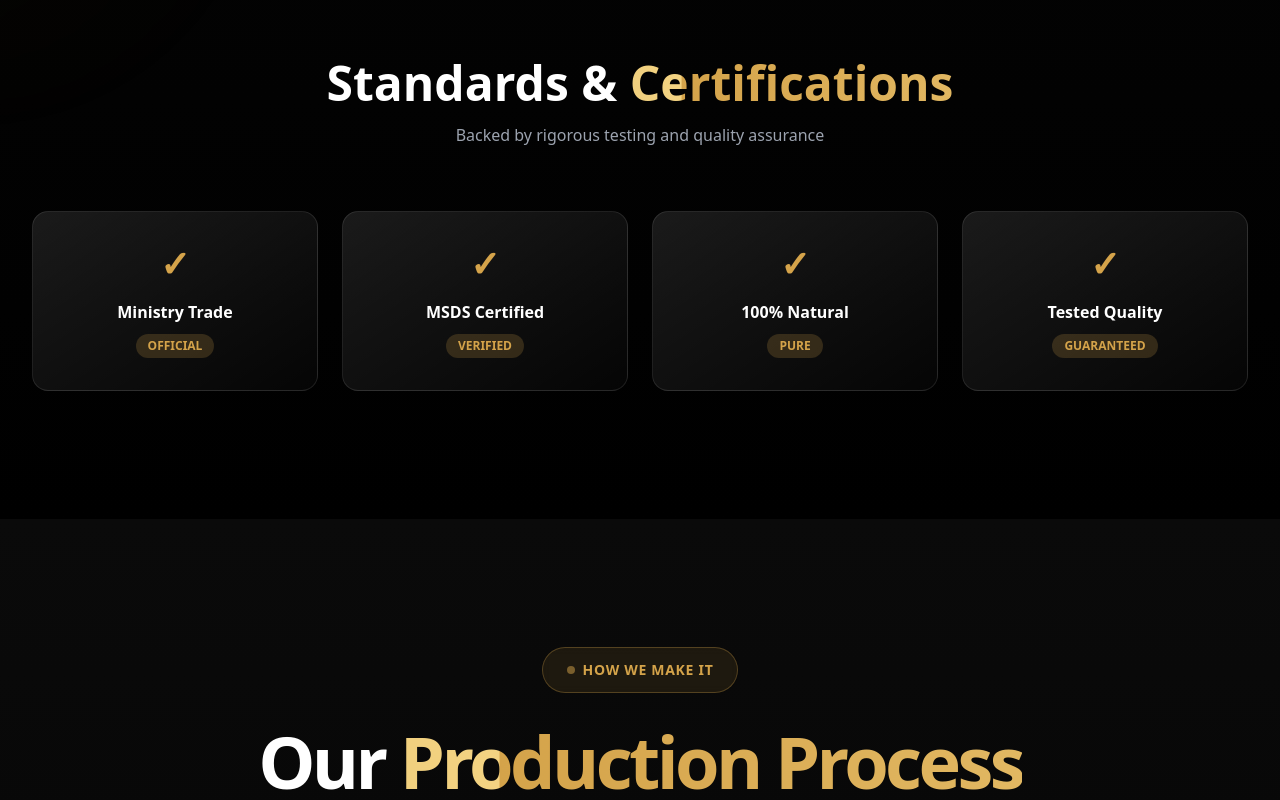
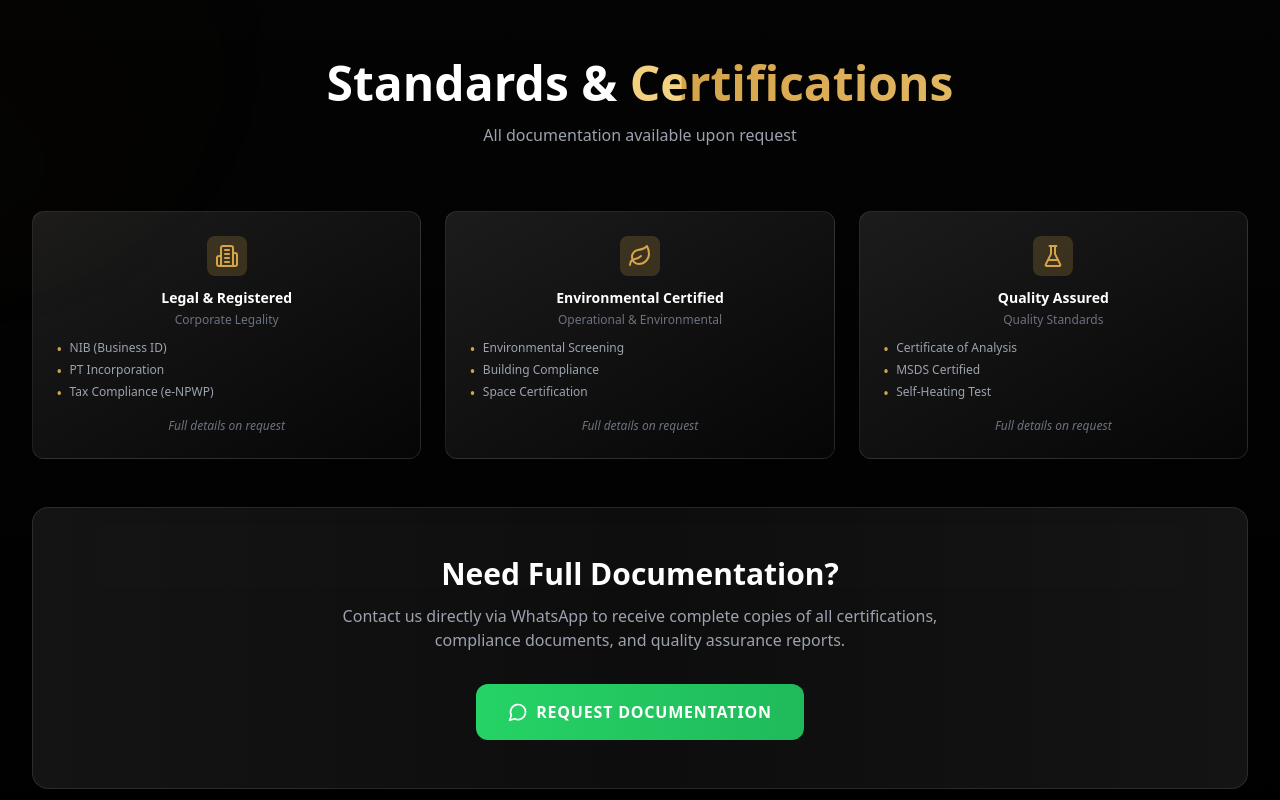
Before and after one commit to muhmhilmi/BumiCharcoal-2, a React (Vite) app: page / in a window 1280 px wide. Shown: the part 6320-7120 px from the top of the page. Built offline with nearby package versions, Linux system fonts and the light colour scheme.

Commit message:
BumiCharcoalWebsite

```diff
--- a/src/components/About.tsx
+++ b/src/components/About.tsx
@@ -1,4 +1,4 @@
-import { Award, Globe, Shield, Users, ArrowRight, Check } from 'lucide-react';
+import { Award, Globe, Shield, Users, ArrowRight, Check, Building2, Leaf, FlaskConical, MessageCircle } from 'lucide-react';
 import { useEffect, useState } from 'react';
 
 interface AboutFeature {
@@ -23,10 +23,24 @@ export default function About() {
   ];
 
   const certifications = [
-    { icon: '✓', name: 'Ministry Trade', badge: 'Official' },
-    { icon: '✓', name: 'MSDS Certified', badge: 'Verified' },
-    { icon: '✓', name: '100% Natural', badge: 'Pure' },
-    { icon: '✓', name: 'Tested Quality', badge: 'Guaranteed' }
+    {
+      category: 'Corporate Legality',
+      icon: Building2,
+      shortTitle: 'Legal & Registered',
+      items: ['NIB (Business ID)', 'PT Incorporation', 'Tax Compliance (e-NPWP)']
+    },
+    {
+      category: 'Operational & Environmental',
+      icon: Leaf,
+      shortTitle: 'Environmental Certified',
+      items: ['Environmental Screening', 'Building Compliance', 'Space Certification']
+    },
+    {
+      category: 'Quality Standards',
+      icon: FlaskConical,
+      shortTitle: 'Quality Assured',
+      items: ['Certificate of Analysis', 'MSDS Certified', 'Self-Heating Test']
+    }
   ];
 
   return (
@@ -160,36 +174,88 @@ export default function About() {
           })}
         </div>
 
-        {/* Certifications Section */}
+        {/* Certifications Section - Thumbnail Style */}
         <div id="certificates" className={`transform transition-all duration-1000 delay-300 ${isVisible ? 'opacity-100 translate-y-0' : 'opacity-0 translate-y-8'}`}>
           <div className="text-center mb-16">
             <h3 className="text-4xl md:text-5xl font-black text-white">
               Standards & <span className="text-transparent bg-gradient-to-r from-[#D4A34A] to-[#f3d382] bg-clip-text animate-shine">Certifications</span>
             </h3>
-            <p className="text-gray-400 mt-4 max-w-2xl mx-auto">Backed by rigorous testing and quality assurance</p>
+            <p className="text-gray-400 mt-4 max-w-2xl mx-auto">All documentation available upon request</p>
           </div>
 
-          <div className="grid grid-cols-2 md:grid-cols-4 gap-6">
-            {certifications.map((cert, idx) => (
+          {/* Certification Thumbnails Grid */}
+          <div className="grid grid-cols-1 md:grid-cols-3 gap-6 mb-12">
+            {certifications.map((cert, idx) => {
+              const Icon = cert.icon;
+              return (
                 <div
                   key={idx}
-                className={`group transform transition-all duration-700 hover:scale-110 ${isVisible ? 'opacity-100 translate-y-0' : 'opacity-0 translate-y-8'}`}
+                  className={`group transform transition-all duration-700 ${isVisible ? 'opacity-100 translate-y-0' : 'opacity-0 translate-y-8'}`}
                   style={{ transitionDelay: `${idx * 100 + 500}ms` }}
                 >
-                <div className="relative bg-gradient-to-br from-white/10 to-white/[0.02] border border-white/10 rounded-2xl p-8 text-center overflow-hidden group-hover:border-[#D4A34A]/40 group-hover:from-white/[0.12] transition-all duration-500">
+                  <div className="relative bg-gradient-to-br from-white/10 to-white/[0.02] border border-white/10 rounded-xl p-6 text-center overflow-hidden group-hover:border-[#D4A34A]/40 group-hover:from-white/[0.12] transition-all duration-500 h-full cursor-pointer">
                     {/* Animated background on hover */}
                     <div className="absolute inset-0 bg-gradient-to-br from-[#D4A34A]/20 to-transparent opacity-0 group-hover:opacity-100 transition-opacity duration-500 -z-10" />
 
-                  <div className="mb-4 text-4xl font-black text-[#D4A34A]">{cert.icon}</div>
-                  <h4 className="text-white font-bold mb-2 group-hover:text-[#D4A34A] transition-colors duration-300">
-                    {cert.name}
-                  </h4>
-                  <span className="inline-block px-3 py-1 bg-[#D4A34A]/20 text-[#D4A34A] text-xs font-bold uppercase rounded-full">
-                    {cert.badge}
-                  </span>
+                    <div className="relative z-10">
+                      <div className="mb-3 flex justify-center">
+                        <div className="p-2 bg-[#D4A34A]/20 rounded-lg group-hover:bg-[#D4A34A]/30 transition-all duration-300 group-hover:scale-110">
+                          <Icon className="h-6 w-6 text-[#D4A34A]" />
                         </div>
                       </div>
+
+                      <h4 className="text-white font-bold text-sm mb-1 group-hover:text-[#D4A34A] transition-colors duration-300">
+                        {cert.shortTitle}
+                      </h4>
+
+                      <p className="text-gray-500 text-xs mb-3 font-medium">
+                        {cert.category}
+                      </p>
+
+                      <div className="space-y-1 mb-4 text-left">
+                        {cert.items.map((item, itemIdx) => (
+                          <div key={itemIdx} className="flex items-start gap-2 text-xs text-gray-400 group-hover:text-gray-300 transition-colors">
+                            <span className="text-[#D4A34A] font-bold mt-0.5">•</span>
+                            <span>{item}</span>
+                          </div>
                         ))}
+                      </div>
+
+                      <div className="text-xs text-gray-500 italic">
+                        Full details on request
+                      </div>
+                    </div>
+                  </div>
+                </div>
+              );
+            })}
+          </div>
+
+          {/* CTA Section for WhatsApp */}
+          <div className={`transform transition-all duration-1000 delay-400 ${isVisible ? 'opacity-100 translate-y-0' : 'opacity-0 translate-y-8'}`}>
+            <div className="bg-gradient-to-r from-white/[0.08] via-white/[0.05] to-white/[0.08] backdrop-blur-xl border border-white/10 rounded-2xl p-8 md:p-12 text-center overflow-hidden relative group hover:border-[#D4A34A]/30 transition-all duration-500">
+              {/* Animated background */}
+              <div className="absolute inset-0 bg-gradient-to-r from-[#D4A34A]/10 via-transparent to-[#D4A34A]/10 opacity-0 group-hover:opacity-100 transition-opacity duration-500" />
+
+              <div className="relative z-10">
+                <h4 className="text-2xl md:text-3xl font-black text-white mb-3">
+                  Need Full Documentation?
+                </h4>
+                <p className="text-gray-400 mb-8 max-w-2xl mx-auto">
+                  Contact us directly via WhatsApp to receive complete copies of all certifications, compliance documents, and quality assurance reports.
+                </p>
+
+                <a
+                  href="https://wa.me/6285921783137"
+                  target="_blank"
+                  rel="noopener noreferrer"
+                  className="group/btn inline-flex items-center gap-2 px-8 py-4 bg-gradient-to-r from-[#25D366] to-[#20BA5A] text-white rounded-xl font-bold uppercase tracking-wider hover:shadow-xl hover:shadow-[#25D366]/40 transition-all hover:scale-105"
+                >
+                  <MessageCircle className="h-5 w-5" />
+                  Request Documentation
+                </a>
+              </div>
+            </div>
           </div>
         </div>
       </div>
--- a/src/components/Contact.tsx
+++ b/src/components/Contact.tsx
@@ -50,7 +50,7 @@ export default function Contact() {
           from_email: formData.email,
           company: formData.company,
           message: formData.message,
-          to_email: "your-email@example.com" // Ganti dengan email Anda
+          to_email: "bumicharcoal.official@gmail.com" // Ganti dengan email Anda
         }
       );
 
--- a/src/components/Footer.tsx
+++ b/src/components/Footer.tsx
@@ -28,7 +28,7 @@ export default function Footer() {
     { icon: Facebook, label: 'Facebook', href: '#', color: 'hover:text-blue-400' },
     { icon: Instagram, label: 'Instagram', href: '#', color: 'hover:text-pink-400' },
     { icon: Linkedin, label: 'LinkedIn', href: '#', color: 'hover:text-blue-500' },
-    { icon: MessageCircle, label: 'WhatsApp', href: 'https://wa.me/6281234567890', color: 'hover:text-green-400' }
+    { icon: MessageCircle, label: 'WhatsApp', href: 'https://wa.me/6285921783137', color: 'hover:text-green-400' }
   ];
 
   return (
@@ -175,7 +175,7 @@ export default function Footer() {
 
       {/* Floating WhatsApp Button */}
       <a
-        href="https://wa.me/6281234567890"
+        href="https://wa.me/6285921783137"
         target="_blank"
         rel="noopener noreferrer"
         className="fixed bottom-8 right-8 group z-50"
```
Lines whose indentation alone changed are shown as unchanged.
